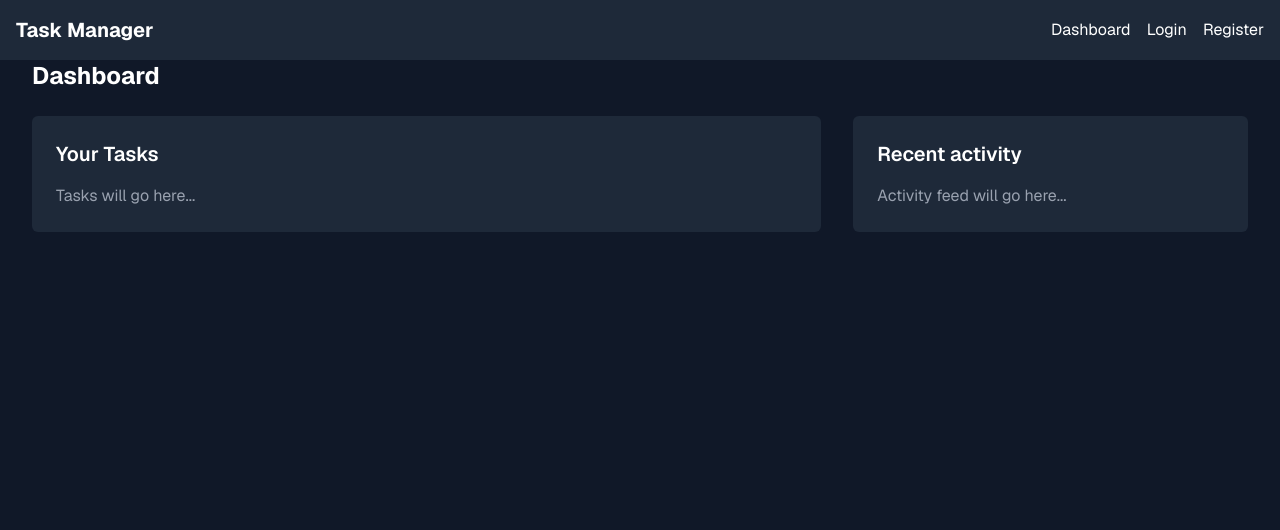
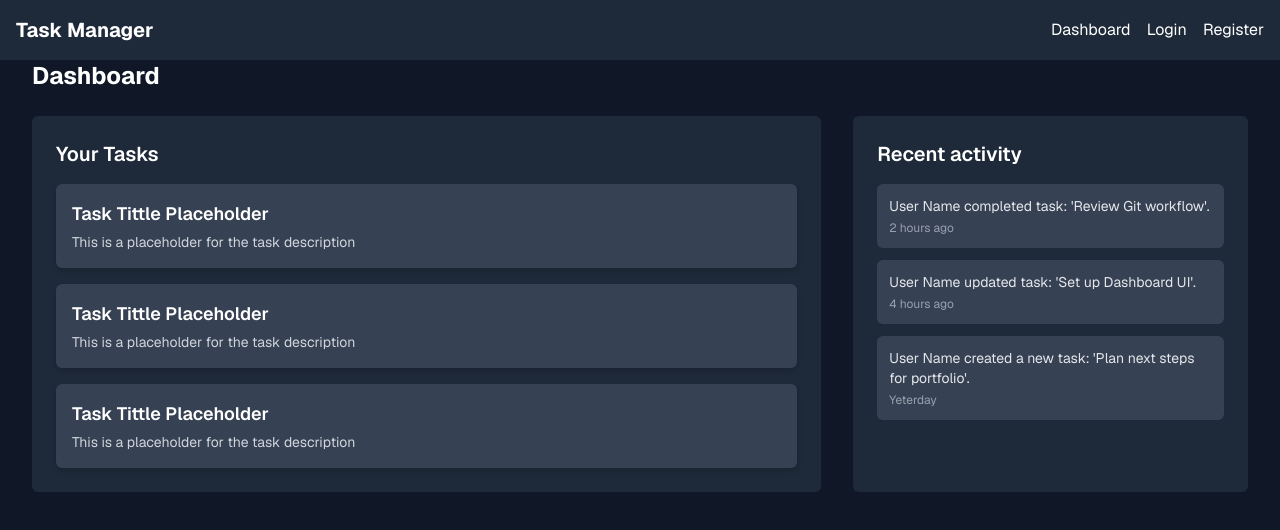
Before and after one commit to gabrielgr15/tasks-app-frontend, a Next.js app: page /dashboard in a window 1280 px wide. Shown: the top 530 px of the page. Built offline with nearby package versions, Linux system fonts and the light colour scheme.

Commit message:
fix: resolve Vercel build errors (ESLing and empty interfaces)

```diff
--- a/app/dashboard/page.tsx
+++ b/app/dashboard/page.tsx
@@ -1,4 +1,6 @@
 import Container from "@/components/Container";
+import TaskCard from "@/components/TaskCard";
+import ActivityItem from "@/components/ActivityItem";
 
 export default function DashboardPage() {
     return (
@@ -7,12 +9,29 @@ export default function DashboardPage() {
           <div className="grid grid-cols-[2fr_1fr] gap-8">
             <div className="bg-gray-800 p-6 rounded-md">
               <h2 className="text-xl font-semibold mb-4">Your Tasks</h2>
-              <p className="text-gray-400">Tasks will go here...</p>
+              <div className="space-y-4">
+                <TaskCard></TaskCard>
+                <TaskCard></TaskCard>
+                <TaskCard></TaskCard>
+              </div>
             </div>
 
             <div className="bg-gray-800 p-6 rounded-md">
               <h2 className="text-xl font-semibold mb-4">Recent activity</h2>
-              <p className="text-gray-400">Activity feed will go here...</p>
+              <div className="space-y-3">
+                <ActivityItem
+                  message="User Name completed task: 'Review Git workflow'."
+                  timestamp="2 hours ago"
+                />
+                <ActivityItem
+                  message="User Name updated task: 'Set up Dashboard UI'."
+                  timestamp="4 hours ago"
+                />
+                <ActivityItem
+                  message="User Name created a new task: 'Plan next steps for portfolio'."
+                  timestamp="Yeterday"
+                />
+              </div>
             </div>
           </div>
       </Container>
--- a/app/layout.tsx
+++ b/app/layout.tsx
@@ -1,15 +1,10 @@
 import type { Metadata } from "next";
-import { Geist, Geist_Mono } from "next/font/google";
+import { Geist } from "next/font/google";
 import "./globals.css";
 import Navbar from "@/components/Navbar";
 
 const geistSans = Geist({
   variable: "--font-geist-sans",
-  subsets: ["latin"],
-});
-
-const geistMono = Geist_Mono({
-  variable: "--font-geist-mono",
   subsets: ["latin"],
 });
 
--- /dev/null
+++ b/components/ActivityItem.tsx
@@ -0,0 +1,15 @@
+import React from 'react';
+
+interface ActivityItemProps {
+    message: string;
+    timestamp: string;
+}
+
+export default function ActivityItem({ message, timestamp }: ActivityItemProps) {
+    return (
+        <div className='bg-gray-700 p-3 rounded-md text-sm text-gray-200'>
+            <p>{message}</p>
+            <span className='text-xs text-gray-400 mt-1 block'>{timestamp}</span>
+        </div>
+    )
+}
--- a/components/Button.tsx
+++ b/components/Button.tsx
@@ -1,9 +1,8 @@
 import React from "react";
 import clsx from "clsx";
+{}
 
-interface ButtonProps extends React.ButtonHTMLAttributes<HTMLButtonElement> {}
-
-export default function Button({children, className, ...props}: ButtonProps) {
+export default function Button({children, className, ...props}: React.ButtonHTMLAttributes<HTMLButtonElement>) {
     return (
         <button
             className= {clsx(
--- a/components/Input.tsx
+++ b/components/Input.tsx
@@ -1,9 +1,8 @@
 import React from "react";
 import clsx from "clsx";
 
-interface InputProps extends React.InputHTMLAttributes<HTMLInputElement> {}
 
-export default function Input({ className, ...props }: InputProps) {
+export default function Input({ className, ...props }: React.InputHTMLAttributes<HTMLInputElement>) {
   return (
     <input
       className={clsx(
--- /dev/null
+++ b/components/TaskCard.tsx
@@ -0,0 +1,16 @@
+import React from "react";
+
+export default function TaskCard(){
+    return (
+        <div className="bg-gray-700 p-4 rounded-md shadow-md flex justify-between items-center">
+            <div>
+            <h3 className="text-lg font-semibold text-white">Task Tittle Placeholder</h3>
+            <p className="text-gray-300 text-sm mt-1">This is a placeholder for the task description</p>
+            </div>
+
+            <div>
+
+            </div>
+        </div>
+    )
+}
```
